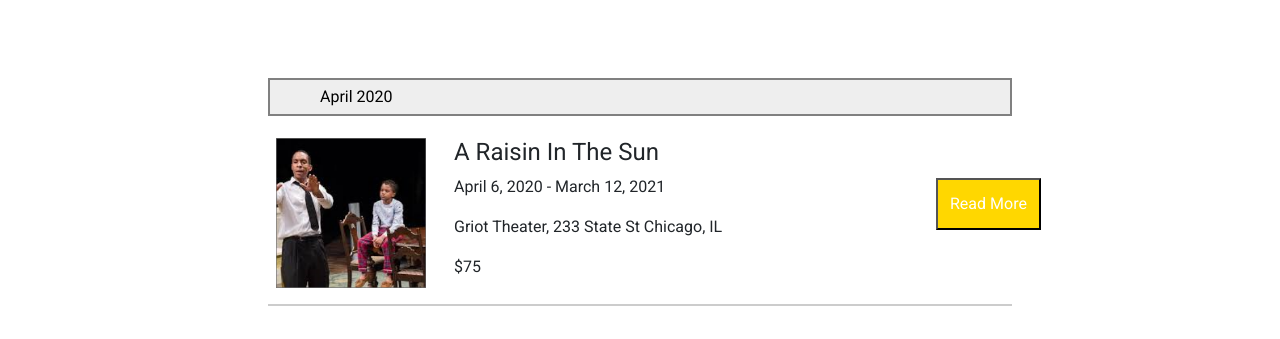
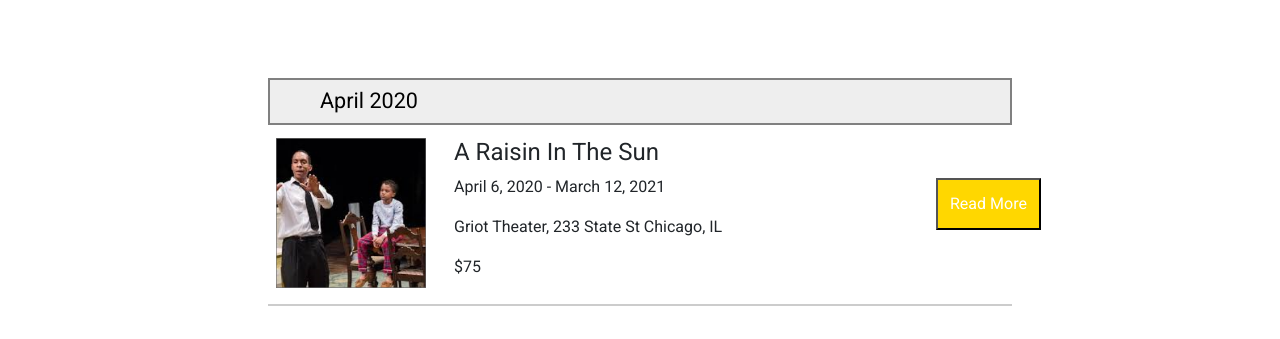
Before and after one commit to wkgfowler/Griot-Theater-HTML-CSS, a plain HTML site: page index.html in a window 1280 px wide. Shown: the part 728-1067 px from the top of the page. Drawn offline with nearby package versions, Linux system fonts and the light colour scheme.

Commit message:
Changed Font sizes - WF

```diff
--- a/css/main.css
+++ b/css/main.css
@@ -51,6 +51,7 @@ body{
     margin-top: 100px;
     background-color: #eee;
     padding: 5px 0 5px 50px;
+    font-size: 135%;
 }
 
 .row3{
```
